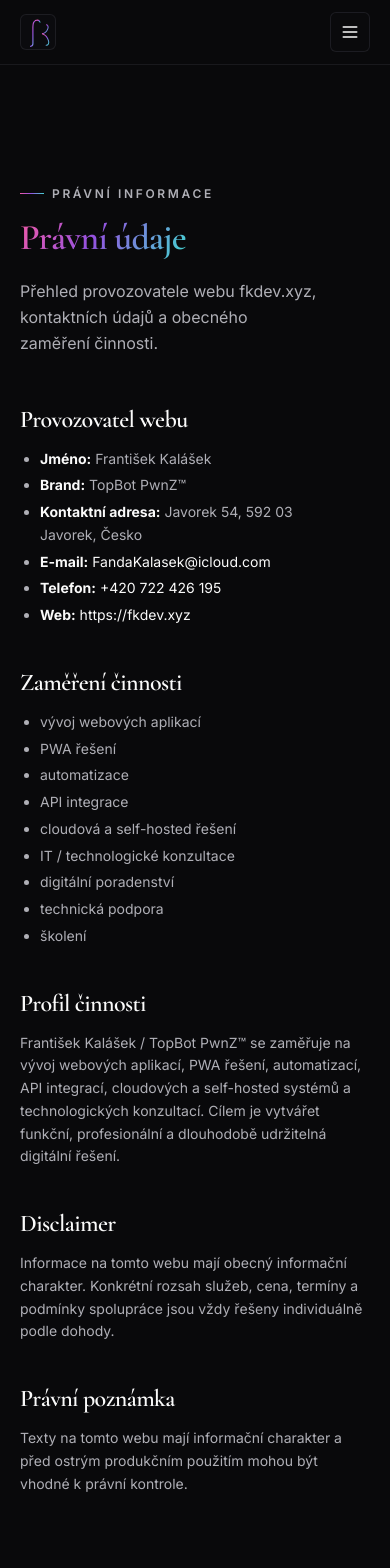
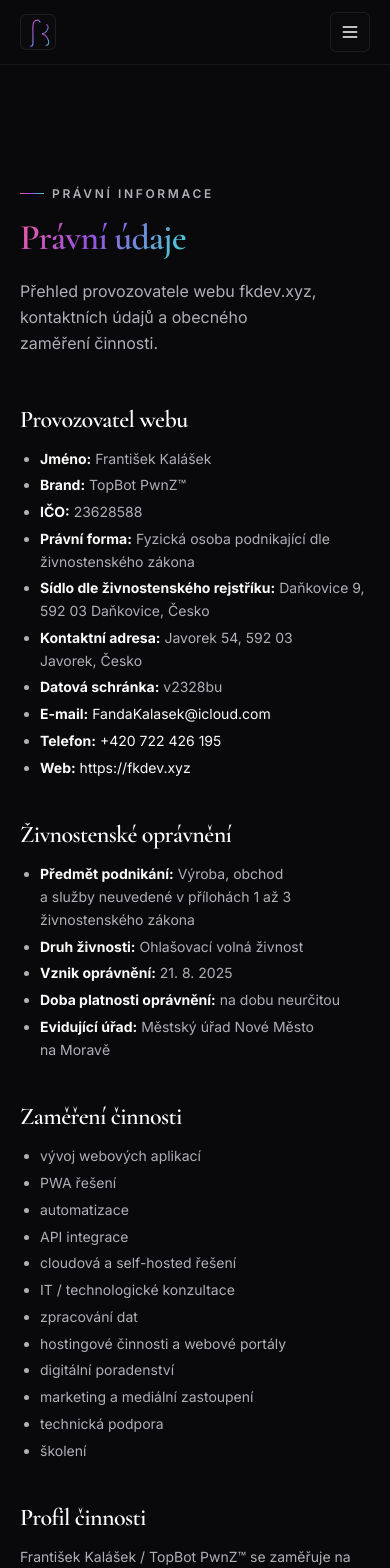
Before and after one commit to LeafyShadow696/FK-dev, a React (Vite) app: page /pravni-udaje in a window 390 px wide. Shown: the top 1568 px of the page. Built offline with nearby package versions, Linux system fonts and the light colour scheme.

Commit message:
Add verified business registration details

```diff
--- a/src/data/business.ts
+++ b/src/data/business.ts
@@ -5,6 +5,15 @@ export const business = {
   legalName: "František Kalášek",
   brandName: "TopBot PwnZ™",
   fullName: "František Kalášek / TopBot PwnZ™",
+  ico: "23628588",
+  legalForm: "Fyzická osoba podnikající dle živnostenského zákona",
+  tradeName:
+    "Výroba, obchod a služby neuvedené v přílohách 1 až 3 živnostenského zákona",
+  tradeType: "Ohlašovací volná živnost",
+  tradeStartedAt: "21. 8. 2025",
+  tradeValidity: "na dobu neurčitou",
+  tradeAuthority: "Městský úřad Nové Město na Moravě",
+  dataBoxId: "v2328bu",
   motto: "Bridge the gap, create the world.",
   domain: "fkdev.xyz",
   url: "https://fkdev.xyz",
@@ -22,6 +31,15 @@ export const business = {
     countryCode: "CZ",
     full: "Javorek 54, 592 03 Javorek, Česko",
   },
+  registeredOffice: {
+    label: "Sídlo dle živnostenského rejstříku",
+    line1: "Daňkovice 9",
+    postalCode: "592 03",
+    city: "Daňkovice",
+    country: "Česko",
+    countryCode: "CZ",
+    full: "Daňkovice 9, 592 03 Daňkovice, Česko",
+  },
   description:
     "František Kalášek / TopBot PwnZ™ se zaměřuje na vývoj webových aplikací, PWA řešení, automatizací, API integrací, cloudových a self-hosted systémů a technologických konzultací. Cílem je vytvářet funkční, profesionální a dlouhodobě udržitelná digitální řešení.",
   shortDescription:
@@ -35,7 +53,10 @@ export const business = {
     "API integrace",
     "cloudová a self-hosted řešení",
     "IT / technologické konzultace",
+    "zpracování dat",
+    "hostingové činnosti a webové portály",
     "digitální poradenství",
+    "marketing a mediální zastoupení",
     "technická podpora",
     "školení",
   ],
--- a/src/pages/LegalPage.tsx
+++ b/src/pages/LegalPage.tsx
@@ -6,7 +6,7 @@ export default function LegalPage() {
   useSeo({
     title: `Právní údaje | ${business.fullName}`,
     description:
-      "Provozovatel webu fkdev.xyz, kontaktní údaje a obecný popis činnosti František Kalášek / TopBot PwnZ™.",
+      `Provozovatel webu fkdev.xyz, IČO ${business.ico}, sídlo, kontaktní údaje a obecný popis činnosti ${business.fullName}.`,
     path: "/pravni-udaje",
   })
 
@@ -24,7 +24,20 @@ export default function LegalPage() {
             <strong>Brand:</strong> {business.brandName}
           </li>
           <li>
+            <strong>IČO:</strong> {business.ico}
+          </li>
+          <li>
+            <strong>Právní forma:</strong> {business.legalForm}
+          </li>
+          <li>
+            <strong>Sídlo dle živnostenského rejstříku:</strong>{" "}
+            {business.registeredOffice.full}
+          </li>
+          <li>
             <strong>Kontaktní adresa:</strong> {business.address.full}
+          </li>
+          <li>
+            <strong>Datová schránka:</strong> {business.dataBoxId}
           </li>
           <li>
             <strong>E-mail:</strong>{" "}
@@ -37,6 +50,26 @@ export default function LegalPage() {
           <li>
             <strong>Web:</strong>{" "}
             <a href={business.url}>{business.url}</a>
+          </li>
+        </ul>
+      </LegalSection>
+
+      <LegalSection title="Živnostenské oprávnění">
+        <ul>
+          <li>
+            <strong>Předmět podnikání:</strong> {business.tradeName}
+          </li>
+          <li>
+            <strong>Druh živnosti:</strong> {business.tradeType}
+          </li>
+          <li>
+            <strong>Vznik oprávnění:</strong> {business.tradeStartedAt}
+          </li>
+          <li>
+            <strong>Doba platnosti oprávnění:</strong> {business.tradeValidity}
+          </li>
+          <li>
+            <strong>Evidující úřad:</strong> {business.tradeAuthority}
           </li>
         </ul>
       </LegalSection>
--- a/src/pages/PrivacyPage.tsx
+++ b/src/pages/PrivacyPage.tsx
@@ -20,6 +20,13 @@ export default function PrivacyPage() {
         <ul>
           <li>{business.legalName}</li>
           <li>{business.brandName}</li>
+          <li>
+            <strong>IČO:</strong> {business.ico}
+          </li>
+          <li>
+            <strong>Sídlo dle živnostenského rejstříku:</strong>{" "}
+            {business.registeredOffice.full}
+          </li>
           <li>
             <strong>Kontaktní adresa:</strong> {business.address.full}
           </li>
--- a/src/pages/ServicesPage.tsx
+++ b/src/pages/ServicesPage.tsx
@@ -60,6 +60,25 @@ export default function ServicesPage() {
         </div>
       </Section>
 
+      <Section className="!pt-0">
+        <div className="rounded-[var(--radius)] border border-border/70 bg-card/40 p-6 sm:p-8">
+          <div className="max-w-3xl">
+            <span className="text-xs font-semibold uppercase tracking-[0.22em] text-muted-foreground">
+              Oprávnění
+            </span>
+            <h2 className="mt-3 font-display text-2xl font-semibold tracking-tight text-foreground sm:text-3xl">
+              Služby navazují na živnostenské oprávnění
+            </h2>
+            <p className="mt-3 text-sm leading-relaxed text-muted-foreground sm:text-base">
+              Činnost je vedena pod IČO {business.ico}. Předmětem podnikání je{" "}
+              {business.tradeName.toLowerCase()}, mimo jiné poskytování
+              software, IT poradenství, zpracování dat, hostingové činnosti,
+              webové portály, konzultace, marketing a školení.
+            </p>
+          </div>
+        </div>
+      </Section>
+
       <ProjectOutcomes />
       <CollaborationProcess />
       <FAQ />
--- a/src/utils/structuredData.ts
+++ b/src/utils/structuredData.ts
@@ -7,6 +7,9 @@ export function buildProfessionalServiceJsonLd() {
     "@id": `${business.url}/#business`,
     name: business.fullName,
     legalName: business.legalName,
+    identifier: business.ico,
+    taxID: business.ico,
+    foundingDate: "2025-08-21",
     url: business.url,
     email: business.email,
     telephone: business.phone.replace(/\s+/g, ""),
@@ -14,10 +17,17 @@ export function buildProfessionalServiceJsonLd() {
       "Vývoj webových aplikací, PWA řešení, automatizací, API integrací, cloudových a self-hosted systémů a technologické konzultace.",
     address: {
       "@type": "PostalAddress",
-      streetAddress: business.address.line1,
-      postalCode: business.address.postalCode.replace(/\s+/g, ""),
-      addressLocality: business.address.city,
-      addressCountry: business.address.countryCode,
+      streetAddress: business.registeredOffice.line1,
+      postalCode: business.registeredOffice.postalCode.replace(/\s+/g, ""),
+      addressLocality: business.registeredOffice.city,
+      addressCountry: business.registeredOffice.countryCode,
+    },
+    contactPoint: {
+      "@type": "ContactPoint",
+      contactType: "customer support",
+      email: business.email,
+      telephone: business.phone.replace(/\s+/g, ""),
+      availableLanguage: business.languages,
     },
     areaServed: {
       "@type": "Country",
```
